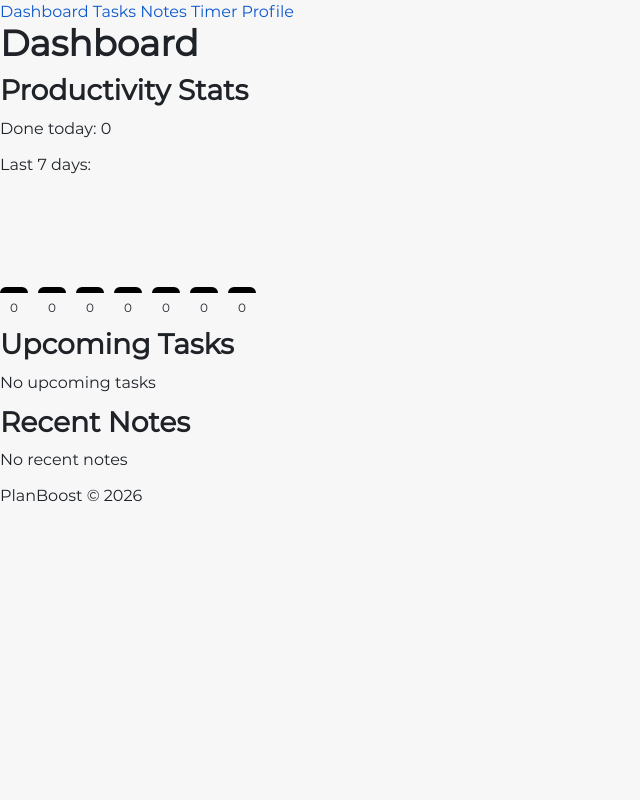
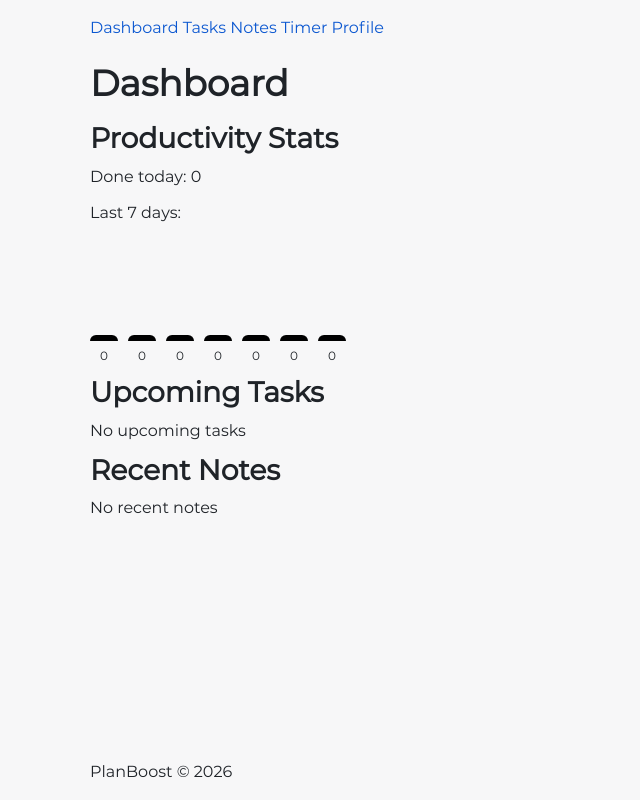
Before and after one commit to imaquar/PlanBoost, a Django app: page / in a window 1280 px wide. Shown: the whole page, without its empty margins (0-640 px from the left). Run offline with Django 5.2, Linux system fonts and the light colour scheme; the visitor is signed in with stand-in values (Sample User, id 1); data that the repository does not hold is empty.

Commit message:
style base template layout

```diff
--- a/static/css/style.css
+++ b/static/css/style.css
@@ -15,6 +15,8 @@
     --color-text: #1f2328;
     --color-link: #0b57d0;
     --color-link-hover: #0842a0;
+    --container-max: 1100px;
+    --container-gutter: 1rem;
 }
 
 * {
@@ -75,3 +77,36 @@ button {
     color: inherit;
     cursor: pointer;
 }
+
+.page {
+    display: flex;
+    flex-direction: column;
+}
+
+.container {
+    width: min(var(--container-max), calc(100% - (var(--container-gutter) * 2)));
+    margin-left: auto;
+    margin-right: auto;
+}
+
+.site-header {
+    padding: 1rem 0;
+}
+
+.page-main {
+    flex: 1;
+    padding-bottom: 1.5rem;
+}
+
+.page-title {
+    margin-top: 0.5rem;
+    margin-bottom: 1rem;
+}
+
+.page-content {
+    width: 100%;
+}
+
+.site-footer {
+    padding: 1rem 0;
+}
--- a/templates/base.html
+++ b/templates/base.html
@@ -7,10 +7,11 @@
     <title>{% block title %}PlanBoost{% endblock title %}</title>
     <link rel="stylesheet" href="{% static 'css/style.css' %}">
 </head>
-<body>
+<body class="page">
     {% block header %}
-        <header>
-            <nav>
+        <header class="site-header">
+            <div class="container">
+                <nav class="site-nav">
                     <a href="/">Dashboard</a>
                     <a href="/tasks/">Tasks</a>
                     <a href="/notes/">Notes</a>
@@ -19,15 +20,22 @@
                         <a href="{% url 'users:profile' %}">Profile</a>
                     {% endif %}
                 </nav>
+            </div>
         </header>
     {% endblock header %}
-    <h1>{% block title_h1 %}PlanBoost{% endblock title_h1 %}</h1>
-    <div>
+    <main class="page-main">
+        <div class="container">
+            <h1 class="page-title">{% block title_h1 %}PlanBoost{% endblock title_h1 %}</h1>
+            <div class="page-content">
                 {% block content %}{% endblock content %}
             </div>
+        </div>
+    </main>
 
-    <footer>
+    <footer class="site-footer">
+        <div class="container">
             PlanBoost © 2026
+        </div>
     </footer>
 </body>
 </html>
```
Lines whose indentation alone changed are shown as unchanged.
